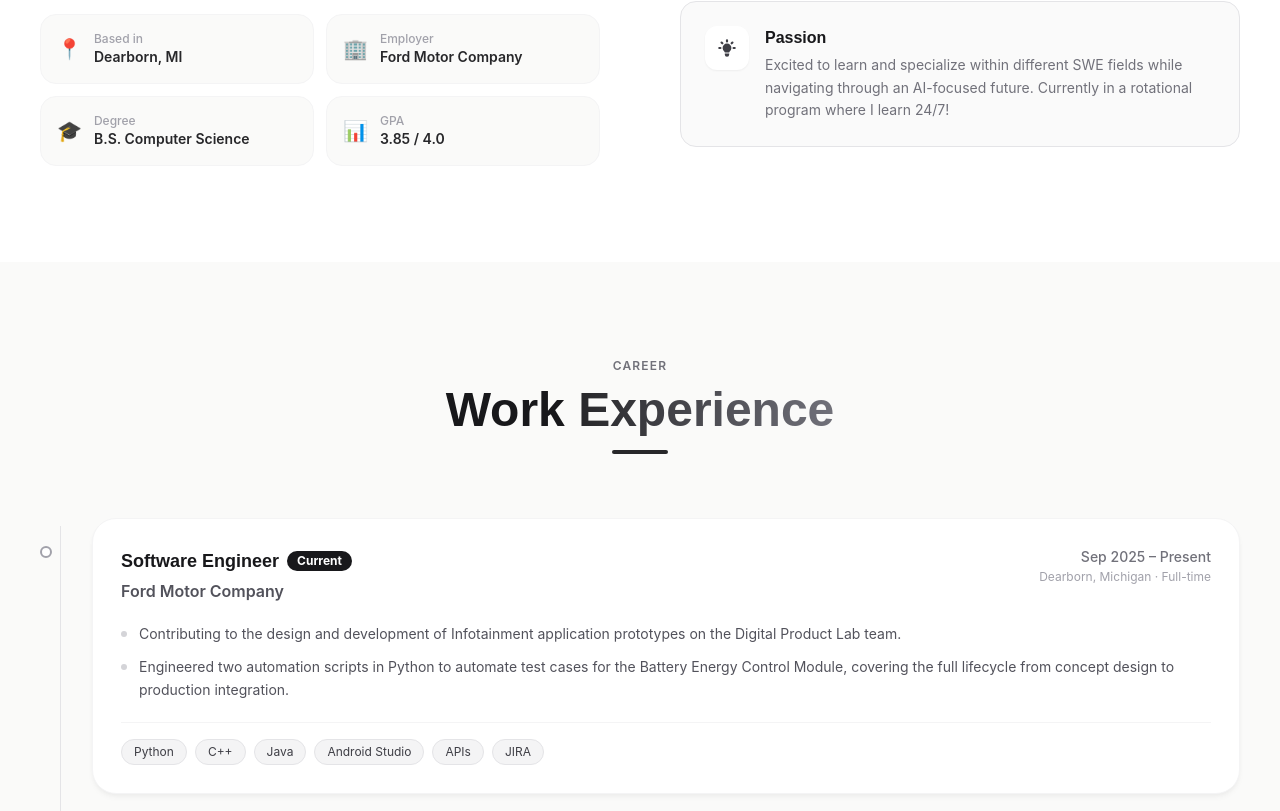
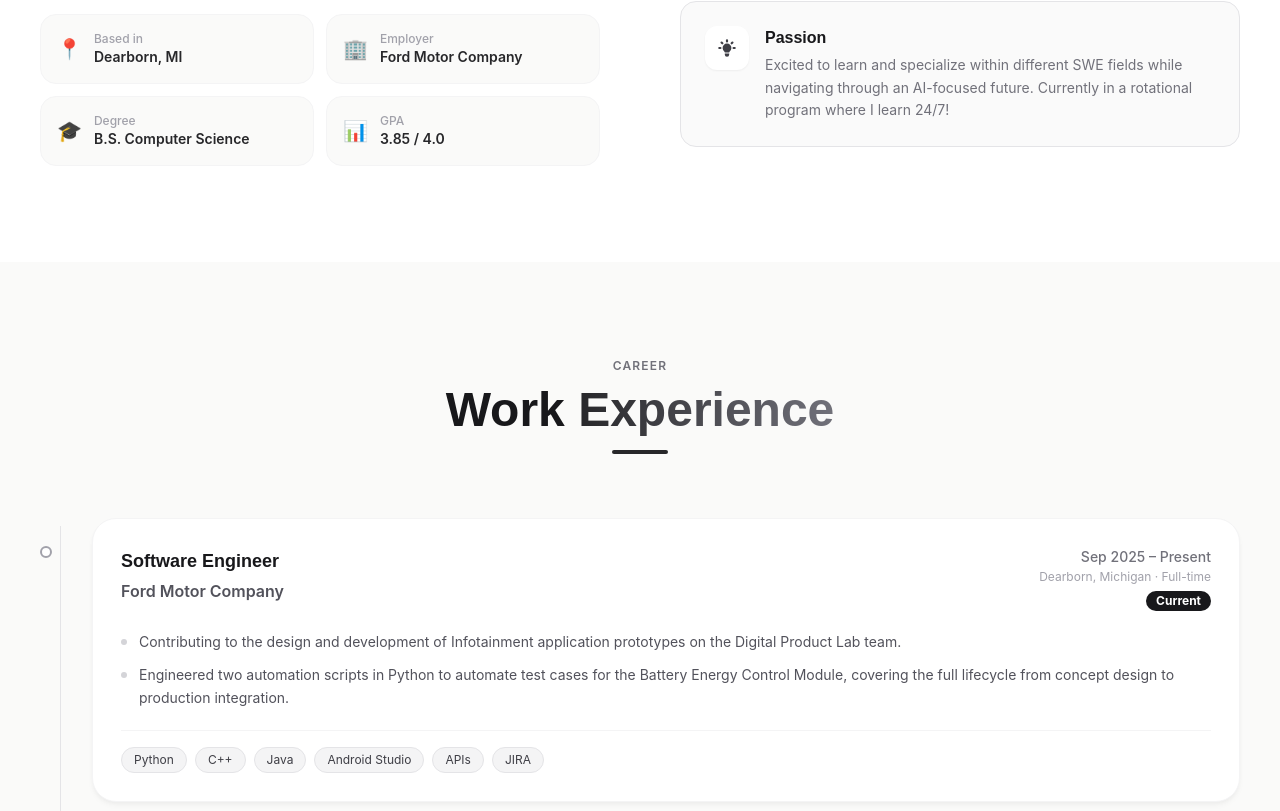
Before and after one commit to iamrb1/Portfolio-Rahul, a React (Create React App) app: page / in a window 1280 px wide. Shown: the part 1414-2225 px from the top of the page. Built offline with nearby package versions, Linux system fonts and the light colour scheme; a web font is replaced by a local one.

Commit message:
mobile changes of centering

```diff
--- a/src/components/Home.jsx
+++ b/src/components/Home.jsx
@@ -178,7 +178,7 @@
             </p>
 
             {/* CTAs */}
-            <div className="flex flex-wrap gap-4 mb-10">
+            <div className="flex flex-wrap gap-4 mb-10 justify-center sm:justify-start">
               <Link
                 to="workexperience"
                 smooth duration={500} offset={-80}
@@ -196,7 +196,7 @@
             </div>
 
             {/* Social icons */}
-            <div className="flex items-center gap-4">
+            <div className="flex items-center gap-4 justify-center sm:justify-start">
               <span className="text-zinc-500 dark:text-zinc-600 text-sm">Find me on</span>
               {[
                 { href: 'https://github.com/iamrb1', icon: <FaGithub size={17} /> },
--- a/src/components/WorkExperience.jsx
+++ b/src/components/WorkExperience.jsx
@@ -98,11 +98,6 @@
                         <h3 className="font-heading font-bold text-lg text-zinc-900 dark:text-zinc-100">
                           {job.role}
                         </h3>
-                        {job.current && (
-                          <span className="bg-zinc-900 dark:bg-zinc-100 text-white dark:text-zinc-900 text-xs font-bold px-2.5 py-0.5 rounded-full">
-                            Current
-                          </span>
-                        )}
                       </div>
                       <p className="text-zinc-600 dark:text-zinc-300 font-semibold text-base">
                         {job.company}
@@ -113,6 +108,11 @@
                       <p className="text-zinc-400 dark:text-zinc-500 text-xs mt-0.5">
                         {job.location} · {job.type}
                       </p>
+                      {job.current && (
+                        <span className="inline-block mt-1.5 bg-zinc-900 dark:bg-zinc-100 text-white dark:text-zinc-900 text-xs font-bold px-2.5 py-0.5 rounded-full">
+                          Current
+                        </span>
+                      )}
                     </div>
                   </div>
 
```
Also changed, not shown: public/index.html (+1 -2 lines).
